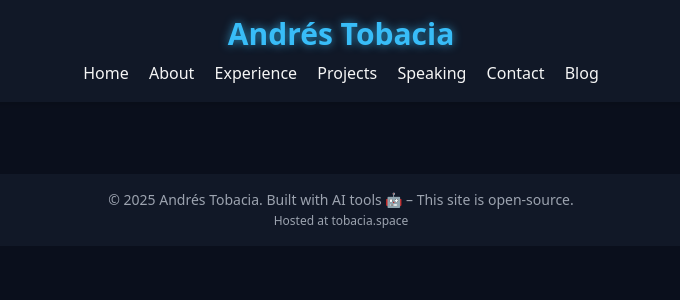
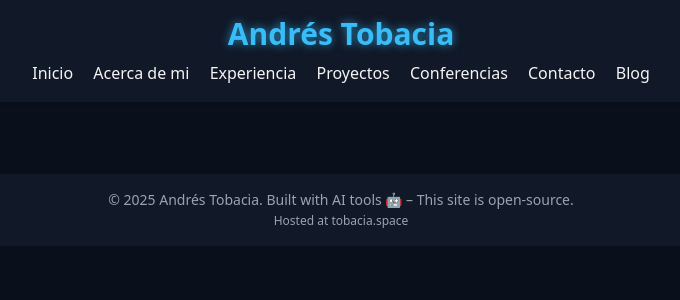
Before and after one commit to andrewflows/tobacia, a Jekyll site: the page built from about-es.md, in a window 1280 px wide. Shown: the top 300 px of the page, without its empty margins (299-979 px from the left). Built offline with Jekyll 4.4.1, drawn with Linux system fonts in a browser that asks for light colours; our own code applies the rules of GitHub Pages for plain Markdown files.

Commit message:
Update default.html

```diff
--- a/_layouts/default.html
+++ b/_layouts/default.html
@@ -12,9 +12,9 @@
   <link rel="icon" href="/favicon.png" type="image/png">
   <meta name="theme-color" content="#0a0f1c">
 
-  <!-- SEO Meta Tags -->
-  <meta name="description" content="Andrés Tobacia – Industrial Engineering & Supply Chain Executive specializing in AI-powered manufacturing and space exploration. 17+ years optimizing supply chains, automation, and global operations.">
-  <meta name="keywords" content="Andrés Tobacia, AI Supply Chain, Industrial Engineering, Space Exploration, Speaker, AI Manufacturing, Blue Origin, Global Supply Chain Project Manager">
+  <!-- SEO -->
+  <meta name="description" content="Andrés Tobacia – Industrial Engineering & Supply Chain Executive specializing in AI-powered manufacturing and space exploration.">
+  <meta name="keywords" content="Andrés Tobacia, AI Supply Chain, Industrial Engineering, Space Exploration, AI Manufacturing, Blue Origin">
   <meta name="author" content="Andrés Tobacia">
 
   <meta property="og:title" content="Andrés Tobacia | AI-Powered Manufacturing & Space Exploration">
@@ -36,14 +36,25 @@
     body { background-color: #0a0f1c; color: #f5f5f5; }
     header, footer { background-color: #111827; }
     .neon-text { color: #38bdf8; text-shadow: 0 0 10px rgba(56, 189, 248, 0.7); }
+    nav a { transition: color 0.3s; }
+    nav a:hover { color: #60a5fa; }
   </style>
 </head>
 
 <body class="font-sans leading-relaxed">
-  <!-- Header -->
   <header class="text-center p-4 shadow-md">
     <h1 class="text-3xl font-bold neon-text">{{ site.title }}</h1>
+
     <nav class="mt-2 space-x-4">
+      {% if page.url contains '-es' %}
+        <a href="/index-es.html" class="hover:text-blue-400">Inicio</a>
+        <a href="/about-es.html" class="hover:text-blue-400">Acerca de mi</a>
+        <a href="/experience-es.html" class="hover:text-blue-400">Experiencia</a>
+        <a href="/projects-es.html" class="hover:text-blue-400">Proyectos</a>
+        <a href="/speaking-es.html" class="hover:text-blue-400">Conferencias</a>
+        <a href="/contact-es.html" class="hover:text-blue-400">Contacto</a>
+        <a href="/blog-es.html" class="hover:text-blue-400">Blog</a>
+      {% else %}
         <a href="/" class="hover:text-blue-400">Home</a>
         <a href="/about.html" class="hover:text-blue-400">About</a>
         <a href="/experience.html" class="hover:text-blue-400">Experience</a>
@@ -51,15 +62,14 @@
         <a href="/speaking.html" class="hover:text-blue-400">Speaking</a>
         <a href="/contact.html" class="hover:text-blue-400">Contact</a>
         <a href="/blog.html" class="hover:text-blue-400">Blog</a>
+      {% endif %}
     </nav>
   </header>
 
-  <!-- Main Content -->
   <main class="container mx-auto p-6">
     {{ content }}
   </main>
 
-  <!-- Footer -->
   <footer class="text-center p-4 mt-6 text-sm text-gray-400">
     © 2025 Andrés Tobacia. Built with AI tools 🤖 – This site is open-source.
     <br>
```
Lines whose indentation alone changed are shown as unchanged.
